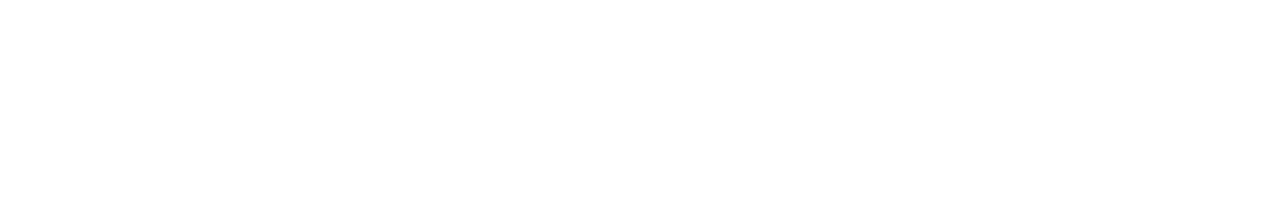
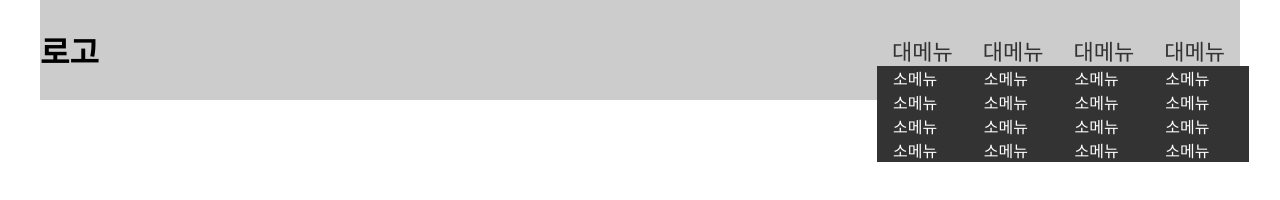
Before and after one commit to InSeoLee4749/webtest_boilerplate, a plain HTML site: page index.html in a window 1280 px wide. Drawn offline with nearby package versions, Linux system fonts and the light colour scheme.

Commit message:
메뉴 상단 초기 세팅

```diff
--- a/css/my.css
+++ b/css/my.css
@@ -45,12 +45,18 @@
 .abs{
     position: absolute;
 }
-.fix{
-    position: fixed;
-}
+
 .aic{
     align-items: center;
 }
 .jcb{
     justify-content: space-between;
 }
+/* gnb */
+.d1li .d1a{
+    font-size: 20px;
+    font-weight: bold;
+    text-align: center;
+    line-height: 2;
+    min-width:100px;
+}
--- /dev/null
+++ b/css/style.css
@@ -0,0 +1,63 @@
+*{
+    margin: 0;
+    padding: 0;
+}
+a{
+    text-decoration: none;
+    color: #333;
+}
+li,ul{
+    list-style: none;
+}
+/* 공통클래스 */
+.h100{
+    height: 100px;
+}
+.h200{
+    height: 200px;
+}
+.h300{
+    height: 300px;
+}
+.w-100{
+    width: 100px;
+}
+.container{
+    width: 1200px;
+    margin: 0 auto;
+}
+
+.d-flex{
+    display: flex;
+}
+.jcb{
+    justify-content: space-between;
+}
+.rel{
+    position: relative;
+}
+.abs{
+    position: absolute;
+}
+
+#hd{
+    background-color: #ccc;
+    align-items: center;
+}
+/*  */
+.d1a{
+    font-size: 22px;
+    padding: 0 15px;
+}
+
+/* 소메뉴 */
+#gnb ul{
+    background-color: #333;
+    width: 100px;
+    top: 100%;
+    left:0;
+    text-indent: 1rem;
+}
+#gnb ul a{
+    color: white;
+}
--- a/index.html
+++ b/index.html
@@ -5,10 +5,50 @@
     <meta http-equiv="X-UA-Compatible" content="IE=edge">
     <meta name="viewport" content="width=device-width, initial-scale=1.0">
     <title>Document</title>
-    <link rel="stylesheet" href="css/my.css">
+    <link rel="stylesheet" href="css/style.css">
 </head>
 <body>
-
+    <header id="hd" class="container d-flex h100 jcb">
+        <h1><img src="" alt="">로고</h1>
+        <ul id="gnb" class="d-flex">
+            <li class="rel">
+                <a href="" class="d1a">대메뉴</a>
+                <ul class="abs">
+                    <li><a href="">소메뉴</a></li>
+                    <li><a href="">소메뉴</a></li>
+                    <li><a href="">소메뉴</a></li>
+                    <li><a href="">소메뉴</a></li>
+                </ul>
+            </li>
+            <li class="rel">
+                <a href="" class="d1a">대메뉴</a>
+                <ul class="abs">
+                    <li><a href="">소메뉴</a></li>
+                    <li><a href="">소메뉴</a></li>
+                    <li><a href="">소메뉴</a></li>
+                    <li><a href="">소메뉴</a></li>
+                </ul>
+            </li>
+            <li class="rel">
+                <a href="" class="d1a">대메뉴</a>
+                <ul class="abs">
+                    <li><a href="">소메뉴</a></li>
+                    <li><a href="">소메뉴</a></li>
+                    <li><a href="">소메뉴</a></li>
+                    <li><a href="">소메뉴</a></li>
+                </ul>
+            </li>
+            <li class="rel">
+                <a href="" class="d1a">대메뉴</a>
+                <ul class="abs">
+                    <li><a href="">소메뉴</a></li>
+                    <li><a href="">소메뉴</a></li>
+                    <li><a href="">소메뉴</a></li>
+                    <li><a href="">소메뉴</a></li>
+                </ul>
+            </li>
+        </ul>
+    </header>
 
     <script src="https://code.jquery.com/jquery-2.2.4.js" integrity="sha256-iT6Q9iMJYuQiMWNd9lDyBUStIq/8PuOW33aOqmvFpqI=" crossorigin="anonymous"></script>
     <script src="js/my.js"></script>
```
